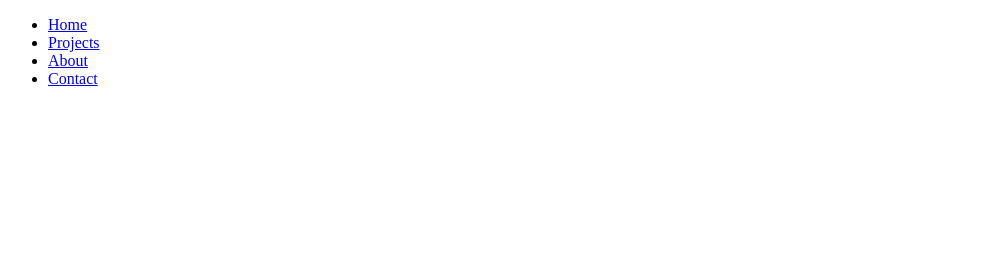
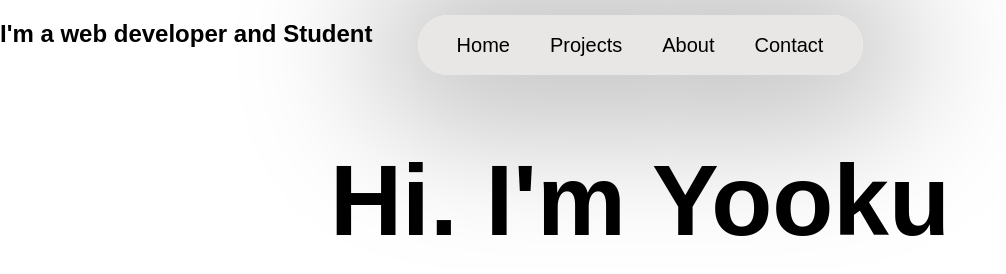
Before and after one commit to Senanu-Zid/Yooku-Anmuah-Mensah, a plain HTML site: page index.html in a window 1280 px wide. Shown: the whole page, without its empty margins (0-1006 px from the left). Drawn offline with Linux system fonts and the light colour scheme; a web font is replaced by a local one.

Commit message:
new changes

```diff
--- a/index.html
+++ b/index.html
@@ -2,20 +2,23 @@
 <html lang="en">
 <head>
     <meta charset="UTF-8">
-    <meta name="viewport" content="width=device-width, initial-scale=1.0">
-    <title>Contact</title>
+    <title>Yooku Anamuah-Mensah</title>
     <link rel="stylesheet" href="styles.css">
 </head>
 <body>
-    <header>
+    <header class="top-bar">
       <nav>
         <ul>
-          <li><a href="index.html">Home</li>
+          <li><a href="index.html">Home</a></li>
           <li><a href="projects.html">Projects</a></li>
           <li><a href="about.html">About</a></li>
           <li><a href="contact.html">Contact</a></li>
         </ul>
       </nav>
     </header>
+    <main>
+    <h1 class="frontpage-title">Hi. I'm Yooku</h1>
+<h2 class="frontpage-subtitle">I'm a web developer and Student</h2>
+    </main>
 </body>
 </html>
--- a/styles.css
+++ b/styles.css
@@ -1,3 +1,99 @@
+@import url('https://fonts.googleapis.com/css?family=San+Francisco&display=swap');
+
 body {
+  margin: 0px;
+  padding: 0px;
+  font-family: sans-serif;
+  color: #000;
+  background: #fff;
+  font-family: 'San Francisco', sans-serif;
+}
+
+header {
+  position: fixed;
+  top: 15px;
+  max-width: 50px;
+  box-shadow: 0px 4px 139px 50px rgba(0, 0, 0, 0.25);
+  min-width: 445px;
+  height: 60px;
+  backdrop-filter: blur(20px);
+  background: rgba(228, 226, 223, 0.80);
+  border-radius: 50px;
+  right: 0;
+  left: 0;
+  margin: auto;
+  display: flex;
+  justify-content: center;
+  align-items: center;
 
 }
+
+nav {
+  justify-content: center;
+  align-items: center;
+}
+
+ul {
+  list-style: none;
+  display: flex;
+  justify-content: space-between;
+  align-items: center;
+  padding: 0;
+  margin: 0;
+  gap: 20px;
+}
+
+li {
+  margin: 0 10px;
+  justify-content: center;
+  align-items: center;
+}
+
+a {
+  text-decoration: none;
+  color: #000;
+  font-size: 20px;
+  align-items: center;
+  justify-content: space-between;
+  position: relative;
+}
+
+h1.frontpage-title {
+  text-align: center;
+  margin: 0;
+  padding: 0;
+  color: #000;
+  font-size: 100px;
+  font-weight: bold;
+  font-family: 'San Francisco', sans-serif;
+  position: absolute;
+  top: 25%;
+  transform: translateY(-50%);
+  width: 100%;
+}
+
+h1.frontpage-subtitle {
+  text-align: center;
+  margin: 0;
+  padding: 0;
+  color: #000;
+  font-size: 30px;
+  font-weight: bold;
+
+
+}
+
+@keyframes top-bar {
+	0% {
+		box-shadow: 0 5px 15px 0px rgba(0,0,0,0.6);
+		transform: translatey(0px);
+	}
+	50% {
+		box-shadow: 0 25px 15px 0px rgba(0,0,0,0.2);
+		transform: translatey(-20px);
+	}
+	100% {
+		box-shadow: 0 5px 15px 0px rgba(0,0,0,0.6);
+		transform: translatey(0px);
+	}
+}
```
Also changed, not shown: about.html (added, +11 -0 lines), contact.html (+2 -0 lines).
